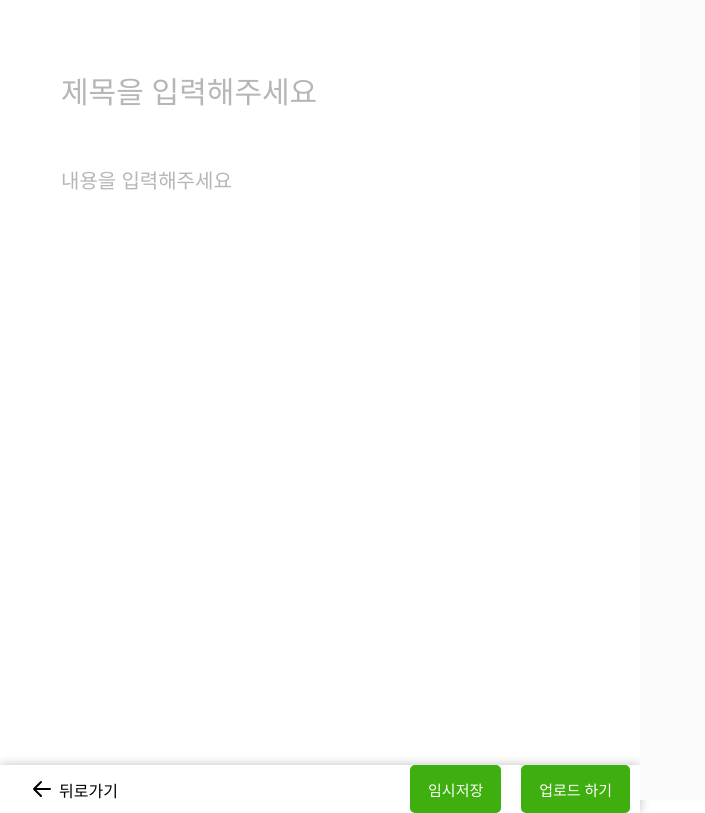
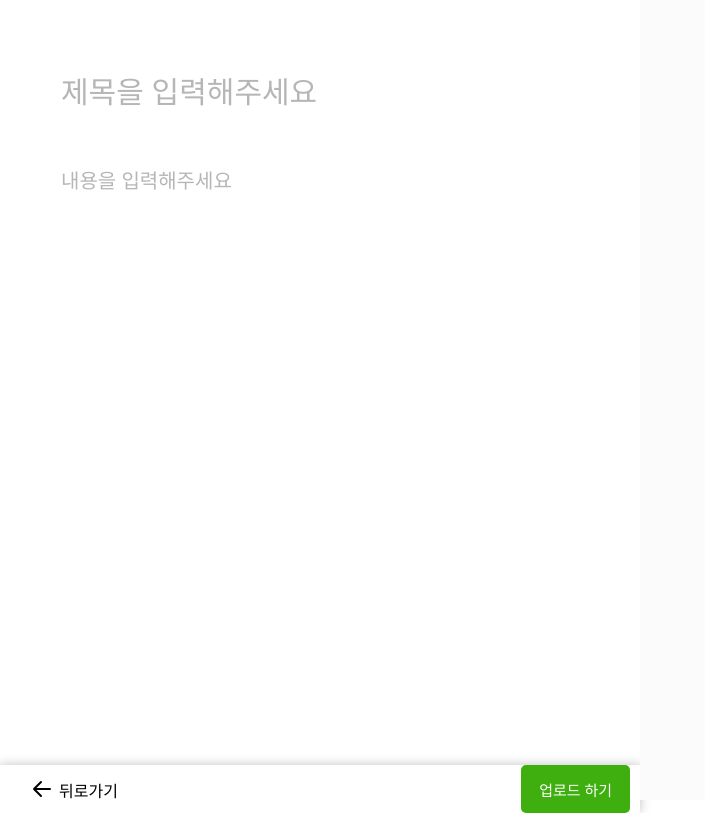
Before and after one commit to DSM-Maradi/Maradi-frontend, a React (Create React App) app: page /createProject in a window 1280 px wide. Shown: the whole page, without its empty margins (0-705 px from the left). Built offline with nearby package versions, Linux system fonts and the light colour scheme.

Commit message:
feat: 임시저장 버튼 삭제

```diff
--- a/src/components/createproject/index.tsx
+++ b/src/components/createproject/index.tsx
@@ -56,9 +56,6 @@ const CreateProject = () => {
               <BackBtnSpan>뒤로가기</BackBtnSpan>
             </BackButton>
             <ButtonWrapper>
-              <Button>
-                <ButtonSpan>임시저장</ButtonSpan>
-              </Button>
               <Button onClick={() => setModal(true)}>
                 <ButtonSpan>업로드 하기</ButtonSpan>
               </Button>
```
